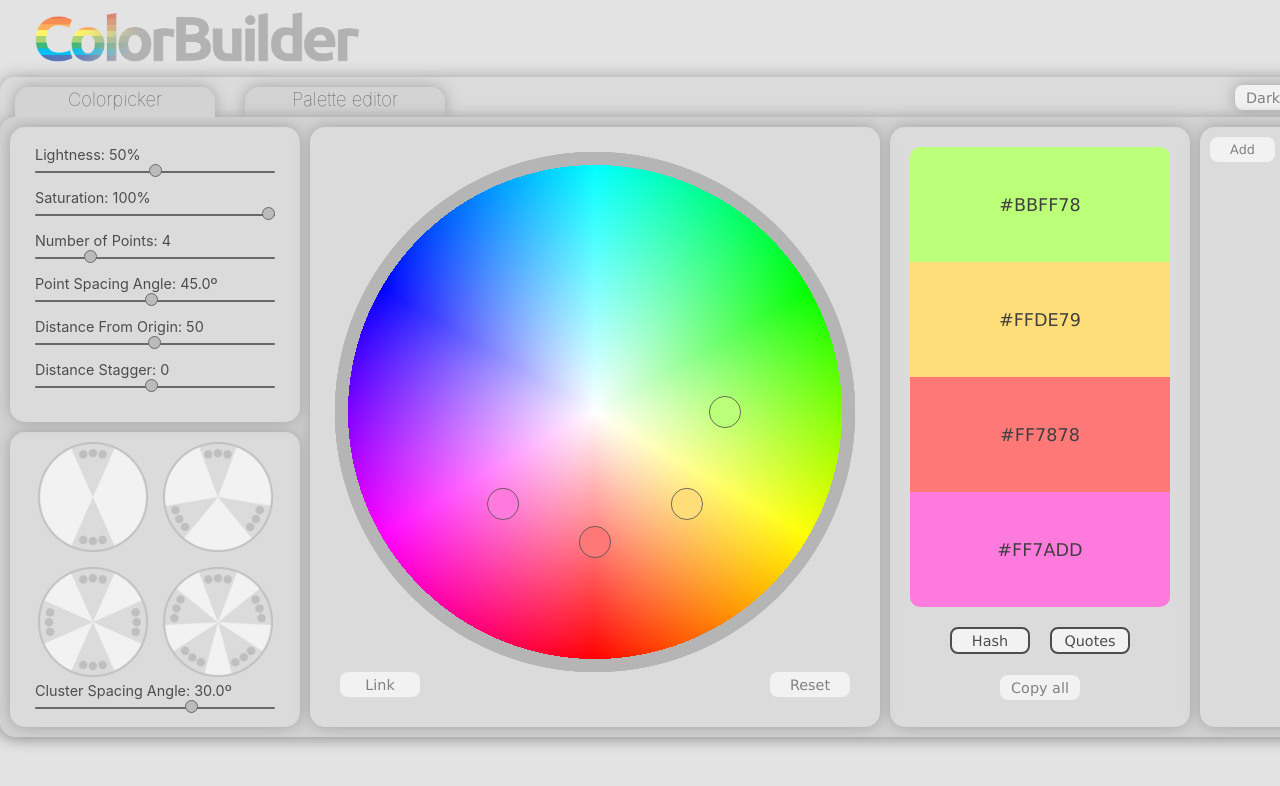
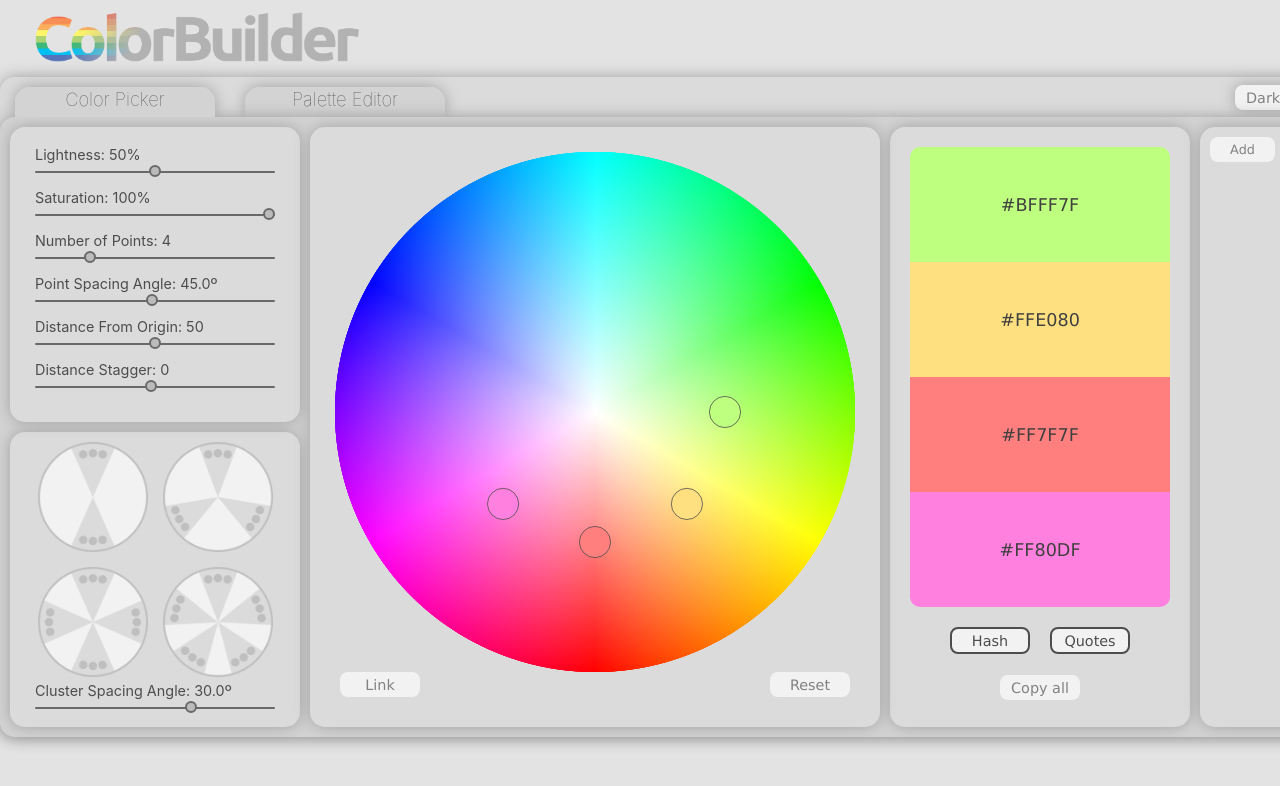
Before and after one commit to ymurenko/color-builder, a React (Create React App) app: page / in a window 1280 px wide. Shown: the top 786 px of the page. Built offline with nearby package versions, Linux system fonts and the light colour scheme.

Commit message:
minor fixes

```diff
--- a/src/App.js
+++ b/src/App.js
@@ -25,7 +25,7 @@ const App_ = props => {
                 props.darkMode ? "dark" : ""
               }`}
             >
-              Colorpicker
+              Color Picker
             </div>
             <div
               className={`shadow-tab tab color-picker-tab ${
@@ -33,7 +33,7 @@ const App_ = props => {
               }`}
             />
             <div className={`tab editor-tab ${props.darkMode ? "dark" : ""}`}>
-              Palette editor
+              Palette Editor
             </div>
             <div
               className={`shadow-tab tab editor-tab ${
--- a/src/components/ColorWheel/ColorWheel.js
+++ b/src/components/ColorWheel/ColorWheel.js
@@ -29,14 +29,9 @@ const ColorWheel_ = props => {
 
       gradient.addColorStop("0", `${props.lightness > 45 ? "white" : "black"}`);
       gradient.addColorStop(
-        "0.95",
+        "1",
         `hsl(${value}, ${props.saturation}%, ${props.lightness}%)`
       );
-      gradient.addColorStop(
-        "0.95",
-        `${props.darkMode ? "#212121" : "#b5b5b5"}`
-      );
-      gradient.addColorStop("1", `${props.darkMode ? "#212121" : "#b5b5b5"}`);
 
       canvasContext.strokeStyle = gradient;
 
--- a/src/components/Selectors/Selectors.js
+++ b/src/components/Selectors/Selectors.js
@@ -72,7 +72,6 @@ const Selectors_ = props => {
   const createCircles = () => {
     let elements = [];
     let radOffset = setHarmony();
-    console.log(radOffset[0])
     let x = props.CWRadius + props.selectorRadius * Math.cos(initialOffsetAngle.current);
     let y = props.CWRadius + props.selectorRadius * Math.sin(initialOffsetAngle.current);
     elements.push(
--- a/src/components/Slider/Slider.scss
+++ b/src/components/Slider/Slider.scss
@@ -4,12 +4,12 @@
 $track-color: #696969;
 $thumb-color: #bbbbbb;
 
-$thumb-radius: scale(13);
+$thumb-radius: scale(12);
 $thumb-shadow-size: scale(1);
 $thumb-shadow-blur: scale(1);
 $thumb-shadow-color: #111;
 $thumb-shadow-color: #111;
-$thumb-border-width: scale(1);
+$thumb-border-width: scale(2);
 $thumb-border-color: #696969;
 
 $track-width: 100%;
--- a/src/index.js
+++ b/src/index.js
@@ -19,6 +19,5 @@ ReactDOM.render(
 
 const vw = Math.max(document.documentElement.clientWidth, window.innerWidth || 0);
 const vh = Math.max(document.documentElement.clientHeight, window.innerHeight || 0);
-console.log(vw, vh)
 
 serviceWorker.unregister();
```
